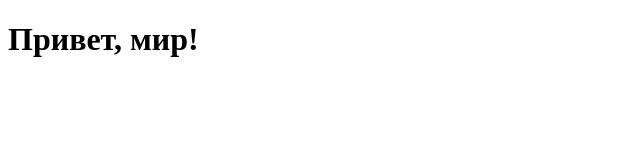
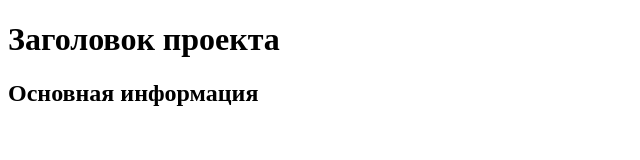
Before and after one commit to Abu9541/first-project, a plain HTML site: page index.html in a window 1280 px wide. Shown: the whole page, without its empty margins (0-640 px from the left). Drawn offline with Linux system fonts and the light colour scheme.

Commit message:
Обновлен index.html

```diff
--- a/index.html
+++ b/index.html
@@ -6,8 +6,13 @@
     <body>
         <header>
             <div>
-                <h1>Привет, мир!</h1>
+                <h1>Заголовок проекта</h1>
             </div>
         </header>
+        <section>
+            <div>
+                <h2>Основная информация</h2>
+            </div>
+        </section>
     </body>
 </html>
```
